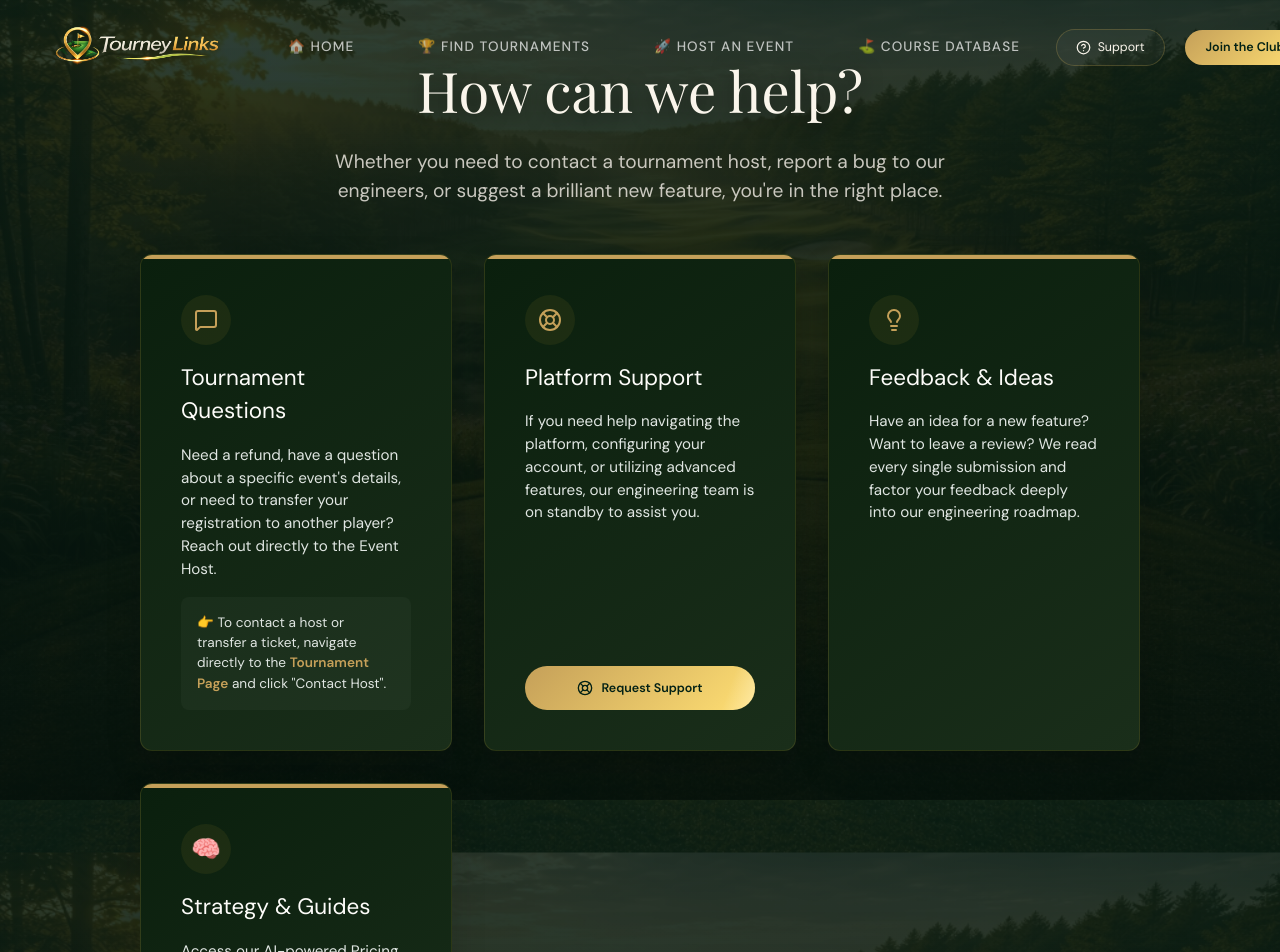
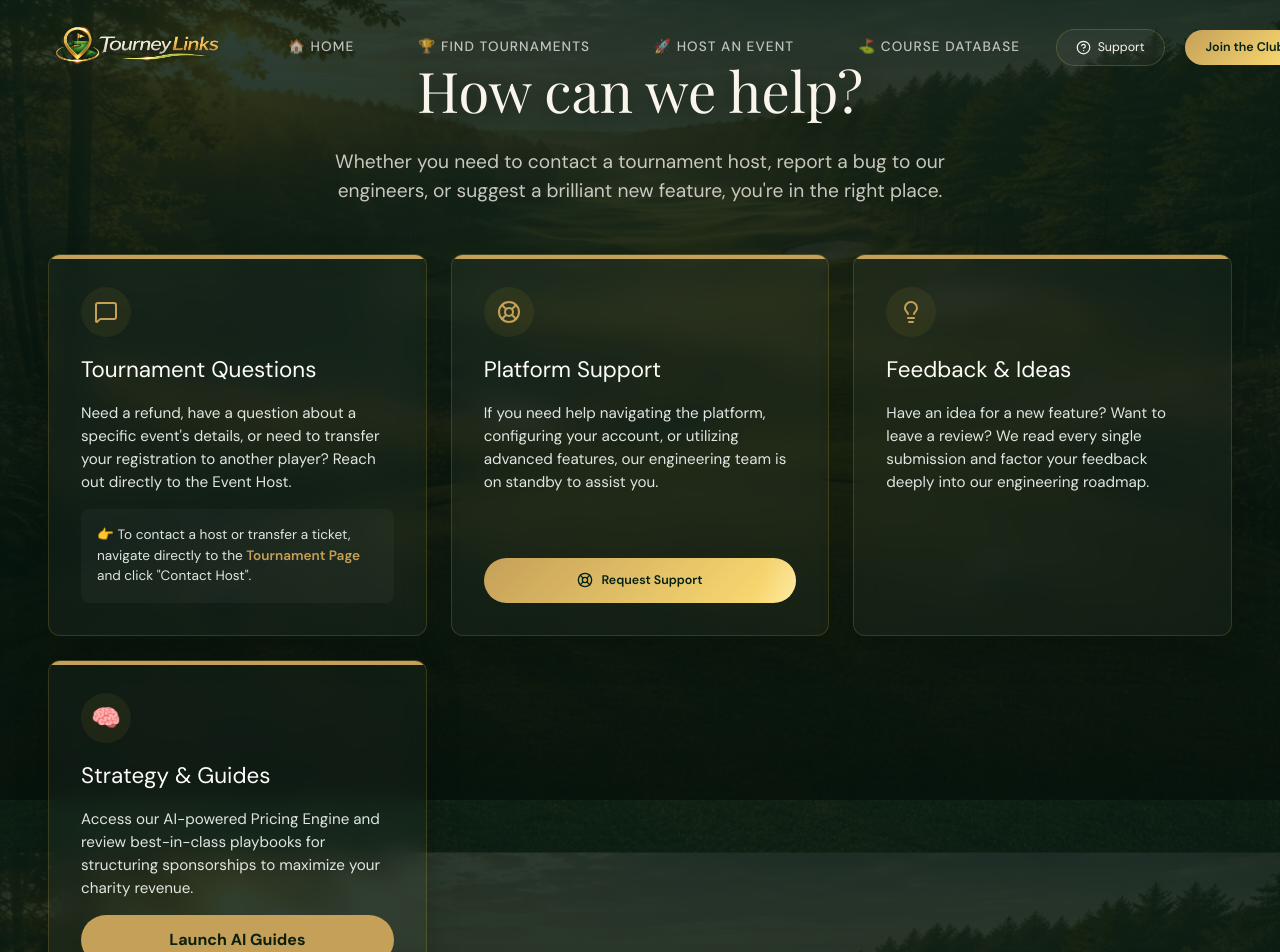
Before and after one commit to mattisaman/tourneylinks, a Next.js app in the folder tourneylinks-web/: page /support in a window 1280 px wide. Shown: the top 952 px of the page. Built offline with nearby package versions, Linux system fonts and the light colour scheme; no server answers.

Commit message:
UI: Refactored Support page cards into a 4-column layout, reduced padding, and lightened backgrounds via glassmorphism

```diff
--- a/tourneylinks-web/src/app/support/page.tsx
+++ b/tourneylinks-web/src/app/support/page.tsx
@@ -159,10 +159,10 @@ export default function SupportPage() {
            <p style={{ fontSize: '1.2rem', color: 'rgba(245,240,232,0.8)' }}>Whether you need to contact a tournament host, report a bug to our engineers, or suggest a brilliant new feature, you're in the right place.</p>
         </div>
 
-        <div style={{ display: 'grid', gridTemplateColumns: 'repeat(auto-fit, minmax(300px, 1fr))', gap: '2rem', width: '100%', maxWidth: '1000px' }}>
+        <div style={{ display: 'grid', gridTemplateColumns: 'repeat(auto-fit, minmax(280px, 1fr))', gap: '1.5rem', width: '100%', maxWidth: '1300px' }}>
 
            {/* TIER 1: Tournament Specific */}
-           <div className="support-card" style={{ background: 'linear-gradient(145deg, #0a1f0d, #1a2e1a)', padding: '2.5rem', borderRadius: '12px', border: '1px solid rgba(212,175,55,0.15)', boxShadow: '0 15px 35px rgba(0,0,0,0.15)', display: 'flex', flexDirection: 'column', gap: '1rem', position: 'relative', overflow: 'hidden' }}>
+           <div className="support-card" style={{ background: 'rgba(255,255,255,0.03)', backdropFilter: 'blur(12px)', padding: '2rem', borderRadius: '12px', border: '1px solid rgba(212,175,55,0.2)', boxShadow: '0 15px 35px rgba(0,0,0,0.2)', display: 'flex', flexDirection: 'column', gap: '1rem', position: 'relative', overflow: 'hidden' }}>
             <div style={{ position: 'absolute', top: 0, left: 0, right: 0, height: '4px', background: 'var(--gold)' }}></div>
             <div style={{ width: '50px', height: '50px', borderRadius: '25px', background: 'rgba(212,175,55,0.08)', display: 'flex', alignItems: 'center', justifyContent: 'center', color: 'var(--gold)' }}>
                <MessageSquare size={24} />
@@ -177,7 +177,7 @@ export default function SupportPage() {
          </div>
 
          {/* TIER 2: Platform Support */}
-         <div className="support-card" style={{ background: 'linear-gradient(145deg, #0a1f0d, #1a2e1a)', padding: '2.5rem', borderRadius: '12px', border: '1px solid rgba(212,175,55,0.15)', boxShadow: '0 15px 35px rgba(0,0,0,0.15)', display: 'flex', flexDirection: 'column', gap: '1rem', position: 'relative', overflow: 'hidden' }}>
+         <div className="support-card" style={{ background: 'rgba(255,255,255,0.03)', backdropFilter: 'blur(12px)', padding: '2rem', borderRadius: '12px', border: '1px solid rgba(212,175,55,0.2)', boxShadow: '0 15px 35px rgba(0,0,0,0.2)', display: 'flex', flexDirection: 'column', gap: '1rem', position: 'relative', overflow: 'hidden' }}>
             <div style={{ position: 'absolute', top: 0, left: 0, right: 0, height: '4px', background: 'var(--gold)' }}></div>
             <div style={{ width: '50px', height: '50px', borderRadius: '25px', background: 'rgba(212,175,55,0.08)', display: 'flex', alignItems: 'center', justifyContent: 'center', color: 'var(--gold)' }}>
                <LifeBuoy size={24} />
@@ -192,7 +192,7 @@ export default function SupportPage() {
          </div>
 
          {/* Feedback & Feature Requests */}
-         <div className="support-card" style={{ background: 'linear-gradient(145deg, #0a1f0d, #1a2e1a)', padding: '2.5rem', borderRadius: '12px', border: '1px solid rgba(212,175,55,0.15)', boxShadow: '0 15px 35px rgba(0,0,0,0.15)', display: 'flex', flexDirection: 'column', gap: '1rem', position: 'relative', overflow: 'hidden' }}>
+         <div className="support-card" style={{ background: 'rgba(255,255,255,0.03)', backdropFilter: 'blur(12px)', padding: '2rem', borderRadius: '12px', border: '1px solid rgba(212,175,55,0.2)', boxShadow: '0 15px 35px rgba(0,0,0,0.2)', display: 'flex', flexDirection: 'column', gap: '1rem', position: 'relative', overflow: 'hidden' }}>
             <div style={{ position: 'absolute', top: 0, left: 0, right: 0, height: '4px', background: 'var(--gold)' }}></div>
             <div style={{ width: '50px', height: '50px', borderRadius: '25px', background: 'rgba(212,175,55,0.08)', display: 'flex', alignItems: 'center', justifyContent: 'center', color: 'var(--gold)' }}>
                <Lightbulb size={24} />
@@ -204,7 +204,7 @@ export default function SupportPage() {
          </div>
 
          {/* TIER 4: AI Guides */}
-         <div className="support-card" style={{ background: 'linear-gradient(145deg, #0a1f0d, #1a2e1a)', padding: '2.5rem', borderRadius: '12px', border: '1px solid rgba(212,175,55,0.15)', boxShadow: '0 15px 35px rgba(0,0,0,0.15)', display: 'flex', flexDirection: 'column', gap: '1rem', position: 'relative', overflow: 'hidden' }}>
+         <div className="support-card" style={{ background: 'rgba(255,255,255,0.03)', backdropFilter: 'blur(12px)', padding: '2rem', borderRadius: '12px', border: '1px solid rgba(212,175,55,0.2)', boxShadow: '0 15px 35px rgba(0,0,0,0.2)', display: 'flex', flexDirection: 'column', gap: '1rem', position: 'relative', overflow: 'hidden' }}>
             <div style={{ position: 'absolute', top: 0, left: 0, right: 0, height: '4px', background: 'var(--gold)' }}></div>
             <div style={{ width: '50px', height: '50px', borderRadius: '25px', background: 'rgba(212,175,55,0.08)', display: 'flex', alignItems: 'center', justifyContent: 'center', color: 'var(--gold)' }}>
                <span style={{ fontSize: '1.5rem' }}>🧠</span>
```
